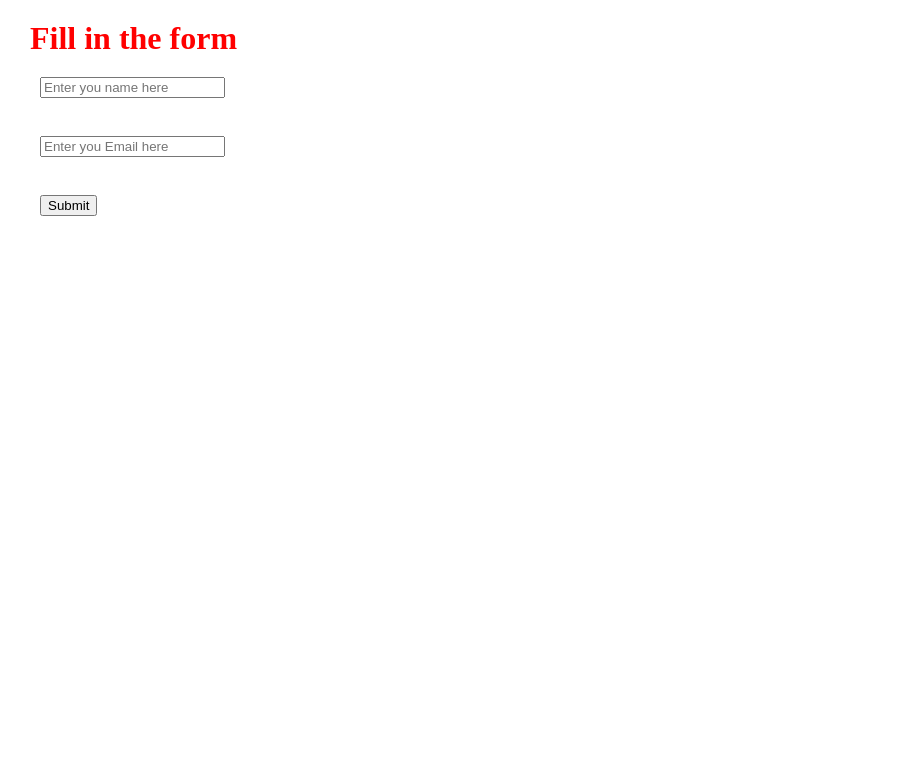
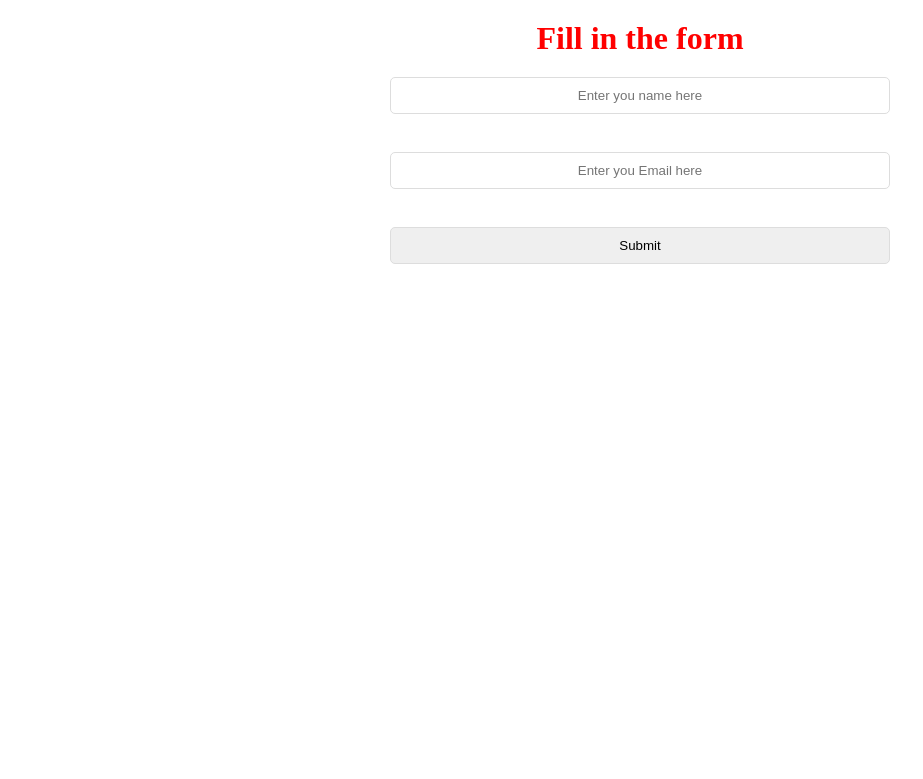
Before and after one commit to abdullahyasser0/SWE_LAB2, a Flask app: page / in a window 1280 px wide. Shown: the top 779 px of the page, without its empty margins (0-923 px from the left). Run offline with Flask 3, Linux system fonts and the light colour scheme.

Commit message:
updated css

```diff
--- a/static/mycss.css
+++ b/static/mycss.css
@@ -3,6 +3,28 @@
     margin: 10px;
 }
 
+
+body{
+    text-align: center;
+}
+
+
 h1{
     color:red;
 }
+
+input{
+    width: 500px;
+    padding: 10px;
+    margin: 10px 0;
+    border: 1px solid #ddd;
+    border-radius: 5px;
+    text-align: center;
+
+
+}
+
+button{
+
+    width: 500px; padding: 10px; background-color: #4CAF50; color: white; border: none; border-radius: 5px; cursor: pointer;
+}
```
